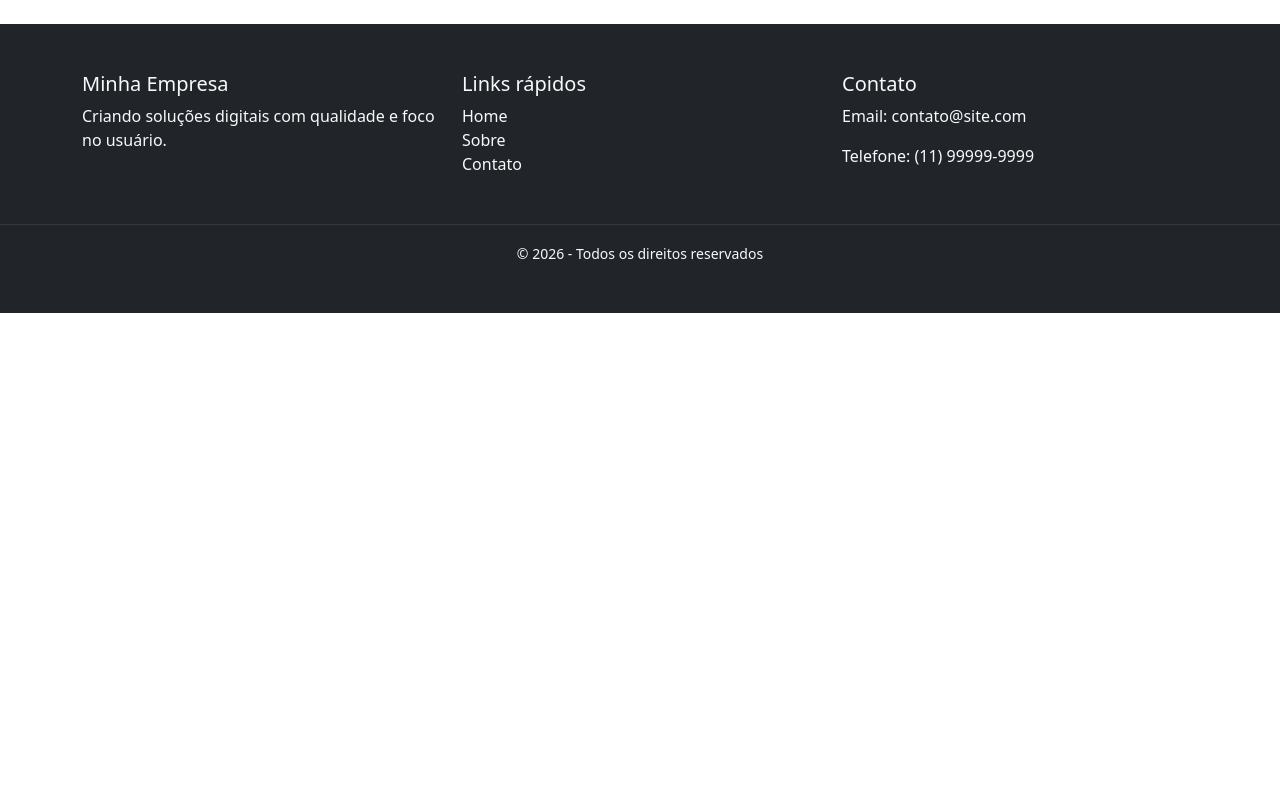
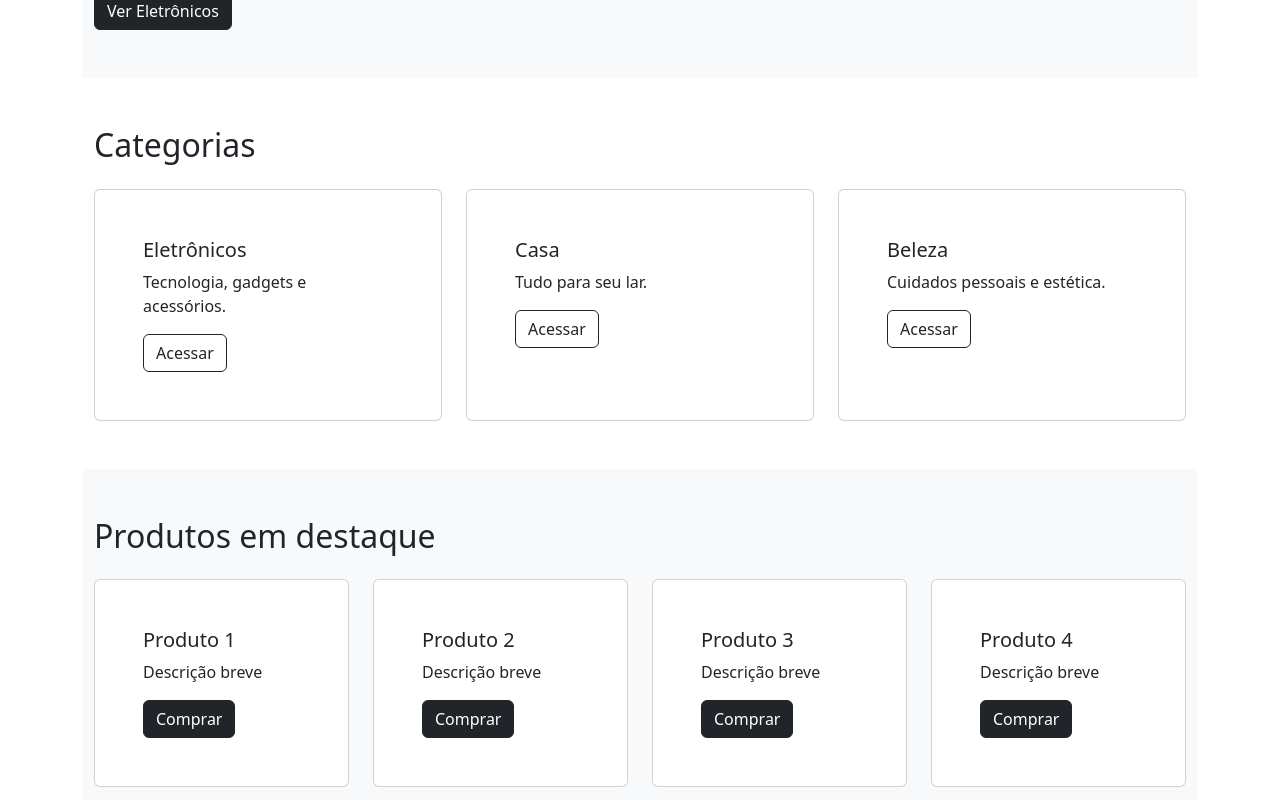
Before and after one commit to dcs30000/landingPage-reactjsBootstrap, a React (Vite) app: page / in a window 1280 px wide. Shown: the part 280-1080 px from the top of the page. Before the commit the page ends 800 px from the top, so only its background shows below. Built offline with nearby package versions, Linux system fonts and the light colour scheme.

Commit message:
criando a pagina Home com mais detalhes e sem os efeitos

```diff
--- a/src/pages/Home.jsx
+++ b/src/pages/Home.jsx
@@ -1,4 +1,130 @@
+import { Container, Row, Col, Card, Button } from 'react-bootstrap'
+import { Link } from 'react-router-dom'
+
 function Home() {
+  return (
+    <>
+      {/* HERO / BANNER */}
+      <section className="bg-light py-5">
+        <Container>
+          <h1 className="fw-bold mb-3">Bem-vindo à Incolar</h1>
+          <p className="text-muted mb-4">
+            Encontre produtos para sua casa, tecnologia, beleza e muito mais.
+          </p>
+
+          <Button as={Link} to="/eletronicos" variant="dark">
+            Ver Eletrônicos
+          </Button>
+        </Container>
+      </section>
+
+      {/* CATEGORIAS */}
+      <section className="py-5">
+        <Container>
+          <h2 className="mb-4">Categorias</h2>
+
+          <Row className="g-4">
+            <Col md={4}>
+              <Card className="h-100">
+                <Card.Body>
+                  <Card.Title>Eletrônicos</Card.Title>
+                  <Card.Text>
+                    Tecnologia, gadgets e acessórios.
+                  </Card.Text>
+                  <Button as={Link} to="/eletronicos" variant="outline-dark">
+                    Acessar
+                  </Button>
+                </Card.Body>
+              </Card>
+            </Col>
+
+            <Col md={4}>
+              <Card className="h-100">
+                <Card.Body>
+                  <Card.Title>Casa</Card.Title>
+                  <Card.Text>
+                    Tudo para seu lar.
+                  </Card.Text>
+                  <Button as={Link} to="/casa" variant="outline-dark">
+                    Acessar
+                  </Button>
+                </Card.Body>
+              </Card>
+            </Col>
+
+            <Col md={4}>
+              <Card className="h-100">
+                <Card.Body>
+                  <Card.Title>Beleza</Card.Title>
+                  <Card.Text>
+                    Cuidados pessoais e estética.
+                  </Card.Text>
+                  <Button as={Link} to="/beleza" variant="outline-dark">
+                    Acessar
+                  </Button>
+                </Card.Body>
+              </Card>
+            </Col>
+          </Row>
+        </Container>
+      </section>
+
+      {/* PRODUTOS EM DESTAQUE */}
+      <section className="bg-light py-5">
+        <Container>
+          <h2 className="mb-4">Produtos em destaque</h2>
+
+          <Row className="g-4">
+            <Col md={3}>
+              <Card>
+                <Card.Body>
+                  <Card.Title>Produto 1</Card.Title>
+                  <Card.Text>Descrição breve</Card.Text>
+                  <Button variant="dark">Comprar</Button>
+                </Card.Body>
+              </Card>
+            </Col>
+
+            <Col md={3}>
+              <Card>
+                <Card.Body>
+                  <Card.Title>Produto 2</Card.Title>
+                  <Card.Text>Descrição breve</Card.Text>
+                  <Button variant="dark">Comprar</Button>
+                </Card.Body>
+              </Card>
+            </Col>
+
+            <Col md={3}>
+              <Card>
+                <Card.Body>
+                  <Card.Title>Produto 3</Card.Title>
+                  <Card.Text>Descrição breve</Card.Text>
+                  <Button variant="dark">Comprar</Button>
+                </Card.Body>
+              </Card>
+            </Col>
+
+            <Col md={3}>
+              <Card>
+                <Card.Body>
+                  <Card.Title>Produto 4</Card.Title>
+                  <Card.Text>Descrição breve</Card.Text>
+                  <Button variant="dark">Comprar</Button>
+                </Card.Body>
+              </Card>
+            </Col>
+          </Row>
+        </Container>
+      </section>
+    </>
+  )
+}
+
+export default Home
+
+
+/*function Home() {
   return (
     <section>
       <h1>Bem-vindo ao meu site</h1>
@@ -9,4 +135,4 @@ function Home() {
   )
 }
 
-export default Home
+export default Home*/
```
